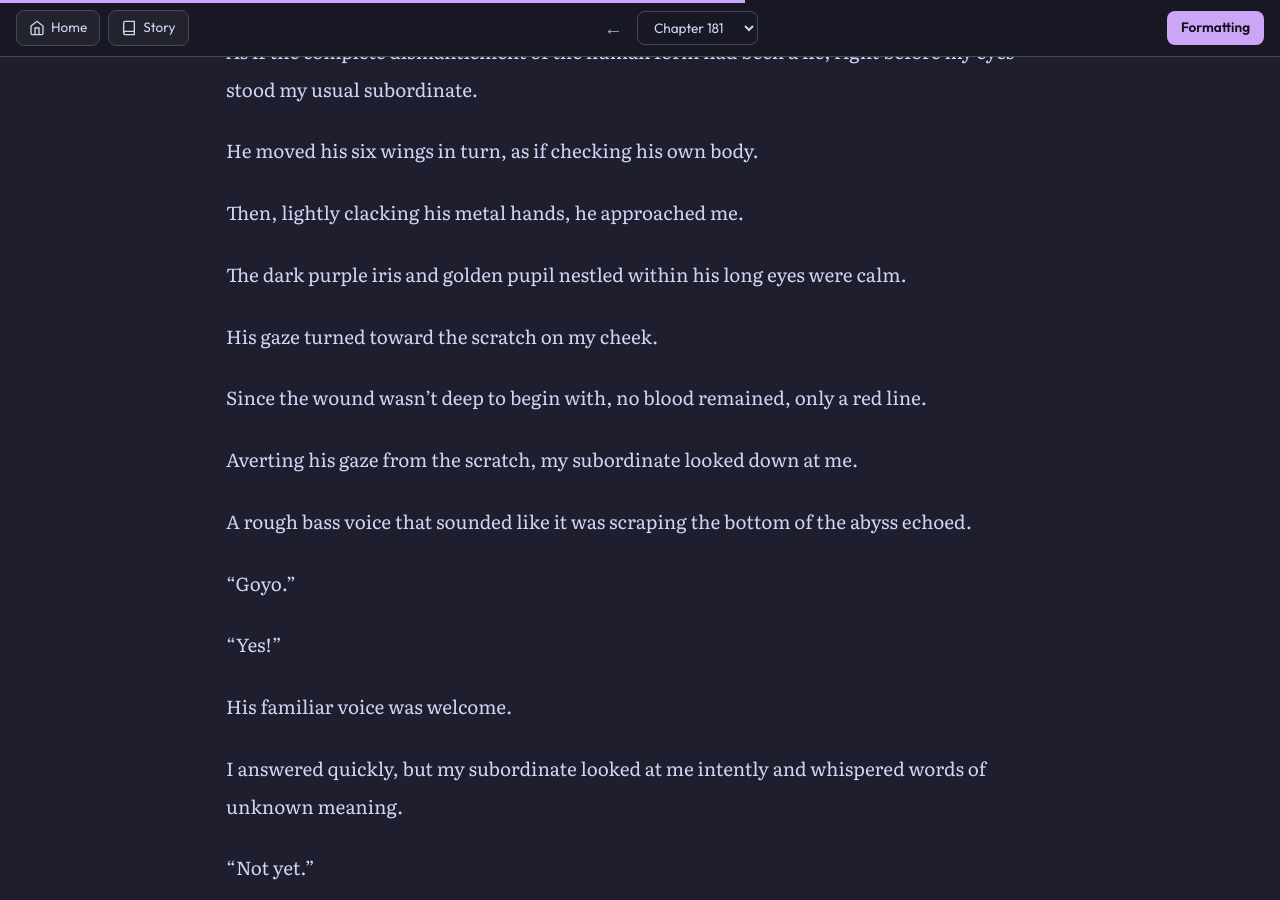
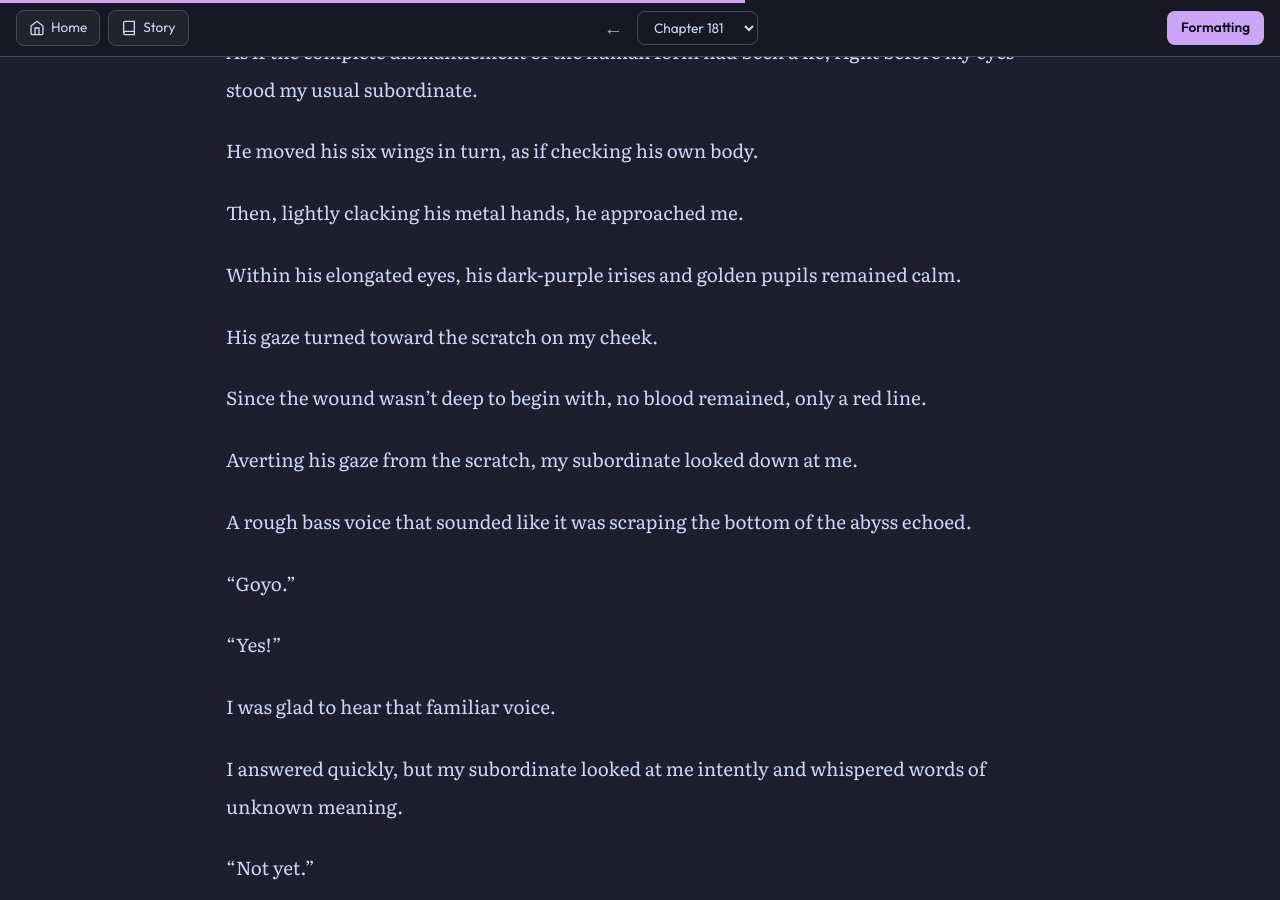
Before and after one commit to soleumn/soleumn.github.io, a Jekyll site: the page built from _chapters/eoshinki/ch181.md, in a window 1280 px wide and 900 px high, scrolled down 7962 px. Built offline with Jekyll 4.4.1, drawn with Linux system fonts in a browser that asks for light colours; comment, search, counter and statistics services are not loaded.

Commit message:
Update ch181.md

```diff
--- a/_chapters/eoshinki/ch181.md
+++ b/_chapters/eoshinki/ch181.md
@@ -232,7 +232,7 @@ He moved his six wings in turn, as if checking his own body.
 
 Then, lightly clacking his metal hands, he approached me.
 
-The dark purple iris and golden pupil nestled within his long eyes were calm.
+Within his elongated eyes, his dark-purple irises and golden pupils remained calm.
 
 His gaze turned toward the scratch on my cheek.
 
@@ -246,7 +246,7 @@ A rough bass voice that sounded like it was scraping the bottom of the abyss ech
 
 "Yes!"
 
-His familiar voice was welcome.
+I was glad to hear that familiar voice.
 
 I answered quickly, but my subordinate looked at me intently and whispered words of unknown meaning.
 
```
